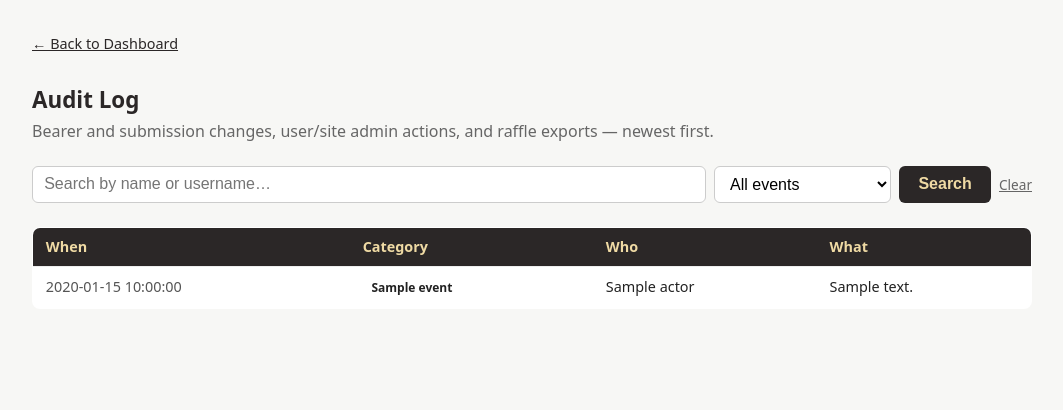
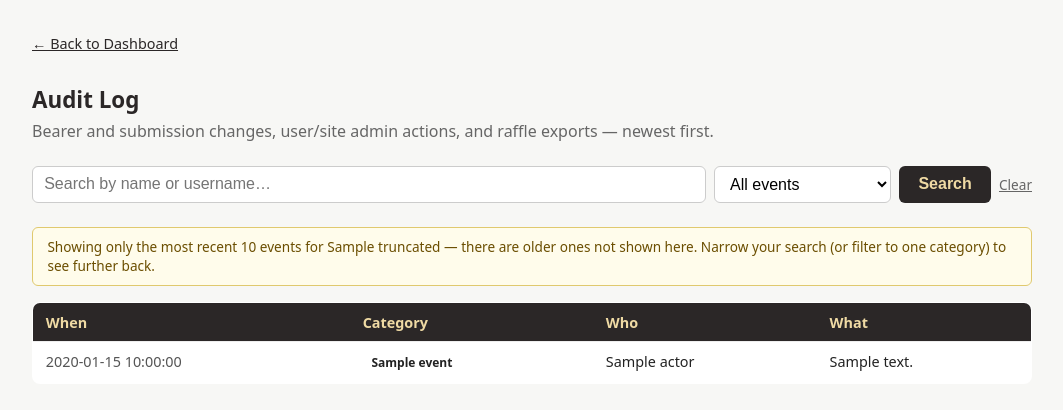
Before and after one commit to Kentigern/BikerPassport, a Django app: template passports/templates/passports/audit_log.html in a window 1280 px wide. Shown: the top 410 px of the page, without its empty margins (108-1171 px from the left). Run offline with Django 5.2, Linux system fonts and the light colour scheme; the template is opened without the code that fills it: most values are stand-ins (such as "Sample title", 1, 10 or a date in 2020); parts of the project's set-up code (start-up, migrations or seed data) failed here and were passed over.

Commit message:
Fix audit log N+1 queries, silent truncation, and bad filters
- select_related the submission history's bearer/season too, avoiding up
  to ~600 avoidable queries per audit log page load.
- Batch bearer_search_view's per-bearer "existing submission" lookup into
  one query instead of one per result.
- Surface it to the admin when the per-source event cap actually cut off
  real rows, instead of silently implying the page shows complete
  history.
- An unrecognized ?type= now falls back to "all events" instead of
  silently matching no branches and rendering an empty page.
- _ranked() no longer divides by zero if a future caller omits the
  __gt=0 pre-filter its `pct` math currently depends on.

Co-Authored-By: Claude Sonnet 5 <noreply@anthropic.com>

```diff
--- a/passports/templates/passports/audit_log.html
+++ b/passports/templates/passports/audit_log.html
@@ -109,6 +109,15 @@
       color: #888;
       padding: 1rem 0;
     }
+    .truncation-notice {
+      background: #fffceb;
+      border: 1px solid #e0c96e;
+      border-radius: 6px;
+      padding: .6rem .9rem;
+      margin-bottom: 1rem;
+      font-size: .85rem;
+      color: #6b4e00;
+    }
     .pagination {
       display: flex;
       align-items: center;
@@ -145,6 +154,14 @@
   <button type="submit">Search</button>
   {% if q or event_type %}<a class="clear-link" href="{% url 'audit_log' %}">Clear</a>{% endif %}
 </form>
+
+{% if truncated %}
+  <p class="truncation-notice">
+    Showing only the most recent {{ events_per_source }} events for
+    {{ truncated|join:", " }} — there are older ones not shown here. Narrow
+    your search (or filter to one category) to see further back.
+  </p>
+{% endif %}
 
 <table>
   <thead>
```
Also changed, not shown: passports/views.py (+52 -12 lines).
